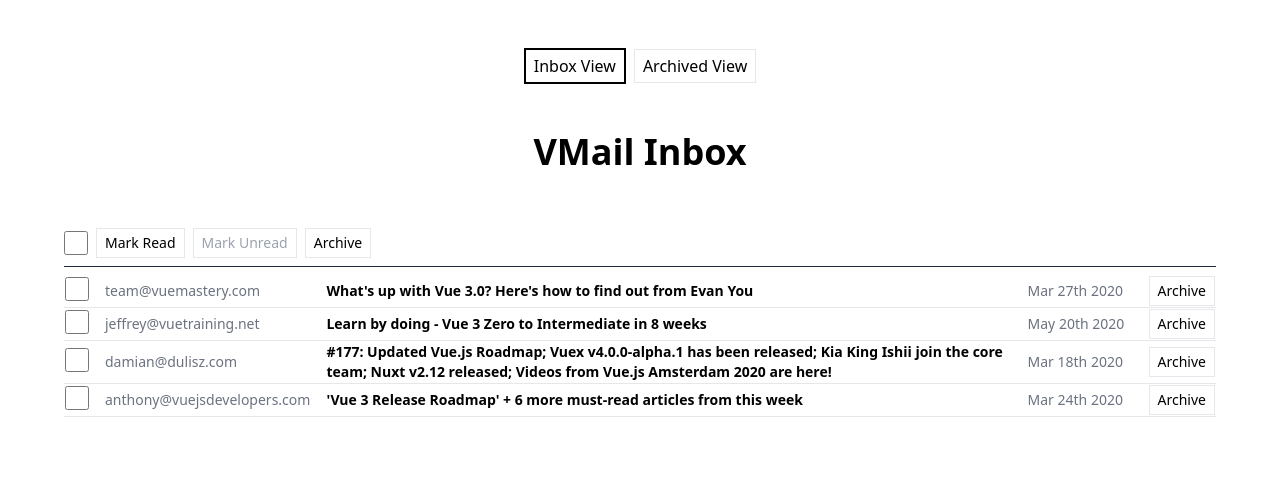
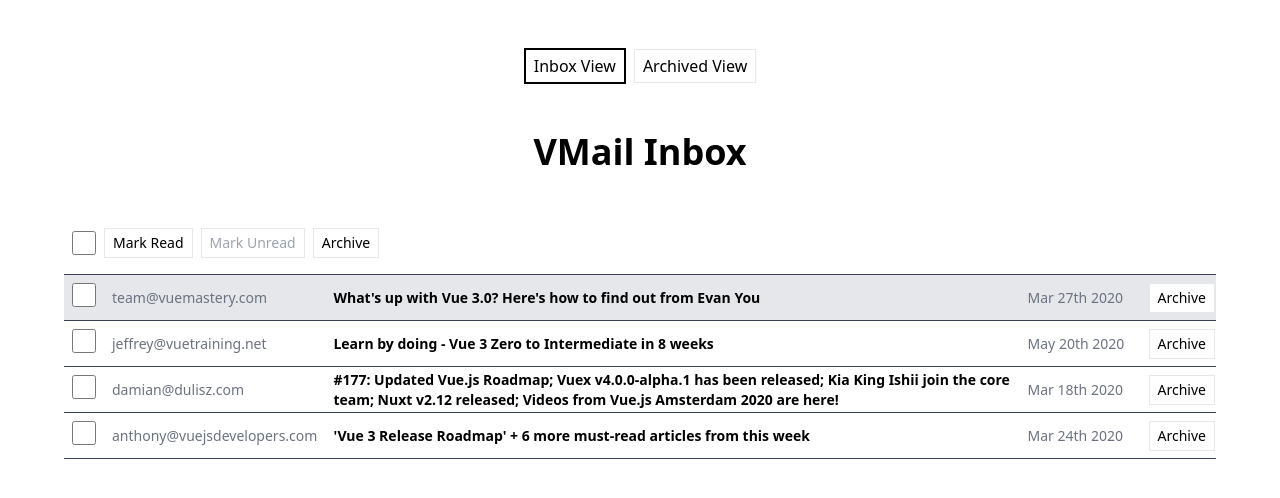
Before and after one commit to helloreniki/gmail-clone, a Vue app: page / in a window 1280 px wide. Shown: the top 498 px of the page. Built offline with nearby package versions, Linux system fonts and the light colour scheme.

Commit message:
@click: email = read (toggle for now), dynamic classes

```diff
--- a/src/App.vue
+++ b/src/App.vue
@@ -8,16 +8,21 @@
     </div>
     <div class="px-16 ">
         <h1 class="text-4xl font-semibold my-12 text-center">VMail Inbox</h1>
-        <div class="flex gap-2 items-center mb-2 py-2 border-b border-gray-800 text-sm">
+        <div class="flex gap-2 items-center mb-2 py-2 text-sm px-2">
             <input type="checkbox" class="w-6 h-6 accent-pink-500">
             <PrimaryButton class="">Mark Read</PrimaryButton>
             <PrimaryButton class="text-gray-400">Mark Unread</PrimaryButton>
             <PrimaryButton>Archive</PrimaryButton>
         </div>
-        <table class="text-sm">
+        <table class="text-sm cursor-pointer border-collapse">
             <tbody>
-                <tr v-for="email in emails" :key="email.id" class="border-b">
-                    <td class="pr-2">
+                <tr v-for="email in emails"
+                    :key="email.id"
+                    class="border-b border-t border-gray-700"
+                    :class="{'bg-gray-200': email.read}"
+                    @click="email.read = !email.read"
+                >
+                    <td class="px-2 py-2">
                         <input type="checkbox" class="w-6 h-6 accent-pink-500">
                     </td>
                     <td class="text-gray-500 px-2">{{ email.from }}</td>
@@ -34,9 +39,10 @@
 <script setup>
 import PrimaryButton from './components/UI/PrimaryButton.vue';
 import { format } from 'date-fns'
+import { ref } from 'vue'
 
 
-const emails = [
+const emails = ref([
     {
           "id": 1,
           "from": "team@vuemastery.com",
@@ -73,6 +79,6 @@
           "archived": true,
           "read": false
         }
-    ]
+    ])
 
 </script>
--- a/src/components/UI/PrimaryButton.vue
+++ b/src/components/UI/PrimaryButton.vue
@@ -1,5 +1,5 @@
 <template>
-    <button class="px-2 py-1 border cursor-pointer">
+    <button class="px-2 py-1 border cursor-pointer bg-white">
         <slot />
     </button>
 </template>
```
